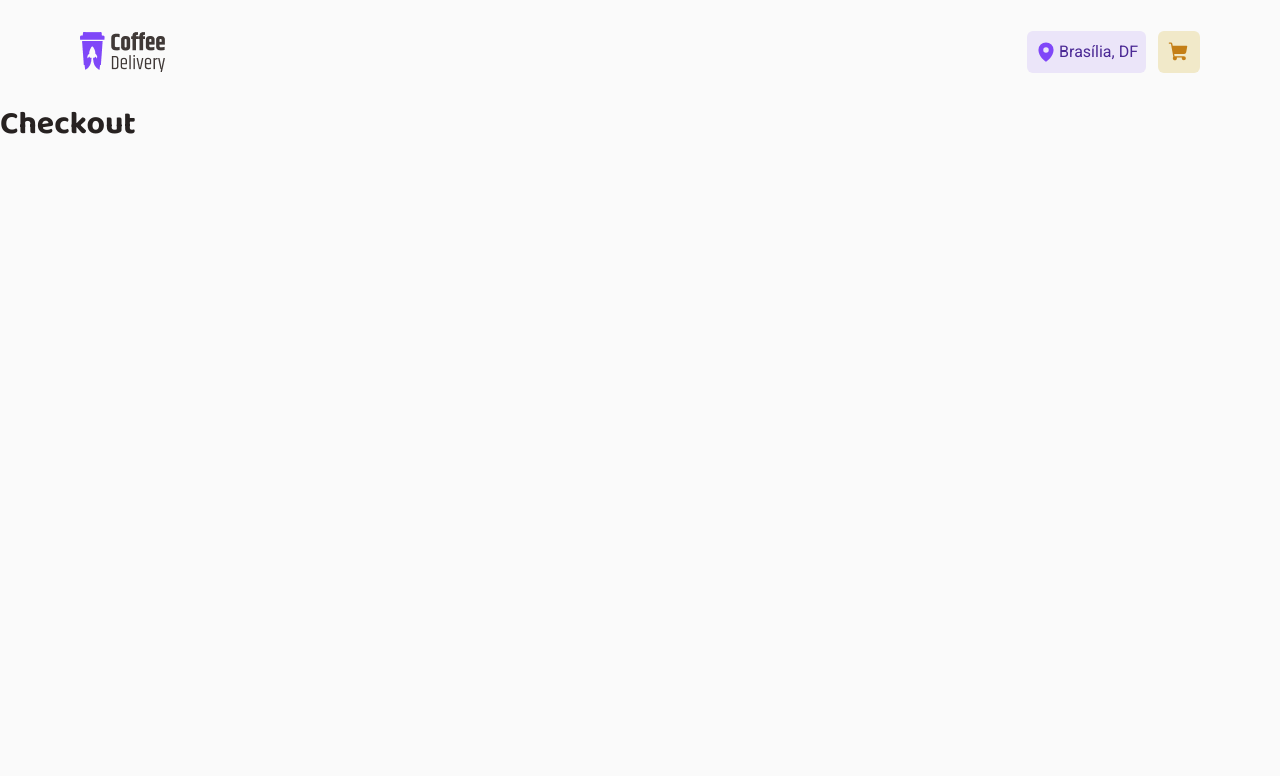
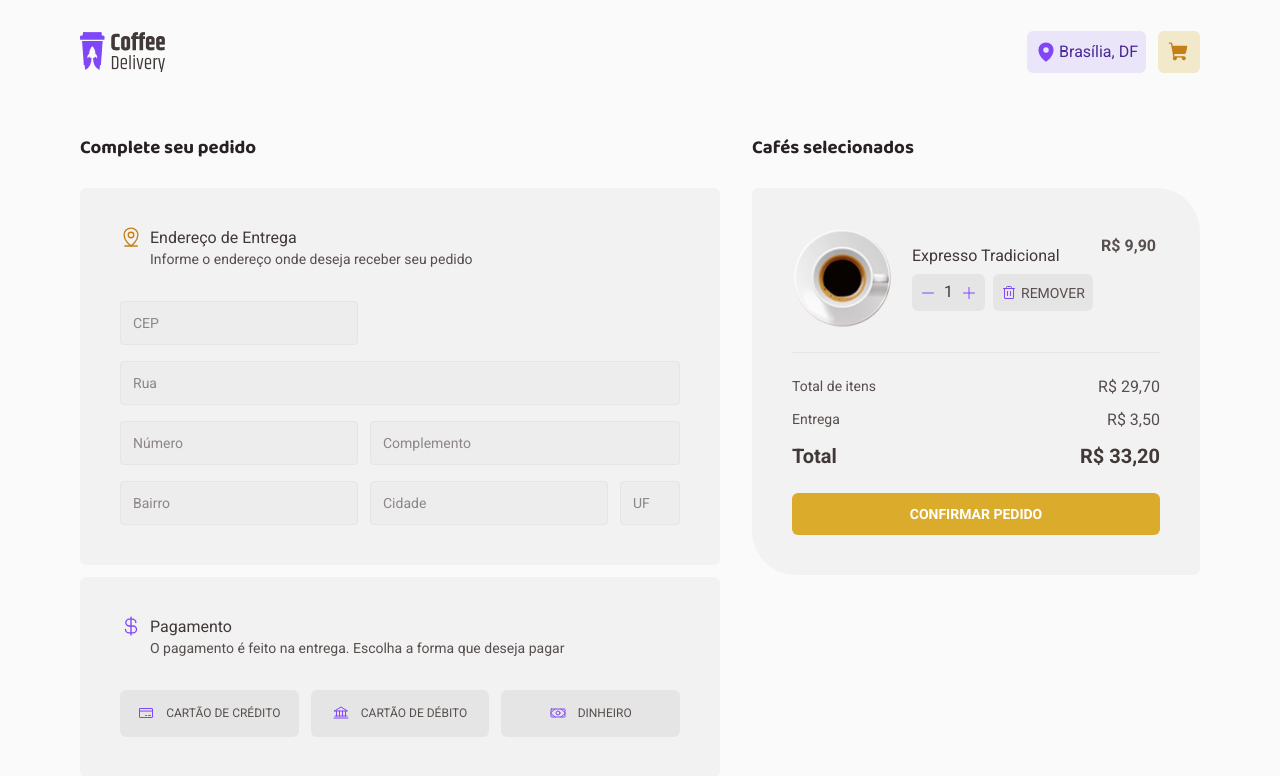
Before and after one commit to devjpedro/coffee-delivery, a React (Vite) app: page /checkout in a window 1280 px wide. Shown: the top 776 px of the page. Built offline with nearby package versions, Linux system fonts and the light colour scheme.

Commit message:
criando a página de checkout

```diff
--- a/src/pages/Checkout/index.tsx
+++ b/src/pages/Checkout/index.tsx
@@ -1,7 +1,134 @@
+import {
+  Bank,
+  CreditCard,
+  CurrencyDollar,
+  MapPinLine,
+  Minus,
+  Money,
+  Plus,
+  Trash,
+} from "phosphor-react";
+import { useNavigate } from "react-router-dom";
+import ExpressoImg from "../../assets/CoffeeImages/expresso.png";
+import {
+  ActionsCoffee,
+  AddressContainer,
+  AddressForm,
+  AmountCounter,
+  CheckoutCoffee,
+  CheckoutContainer,
+  Coffee,
+  CoffeePrice,
+  CompleteOrder,
+  ConfirmOrder,
+  MainContainer,
+  OrderSummary,
+  PaymentContainer,
+  PaymentMethod,
+  RemoveButton,
+  SelectedCoffees,
+} from "./styled";
+
 export default function Checkout() {
+  const navigate = useNavigate();
+
   return (
-    <div>
-      <h1>Checkout</h1>
-    </div>
-  )
+    <MainContainer>
+      <CompleteOrder>
+        <h3>Complete seu pedido</h3>
+        <AddressContainer>
+          <span className="address">
+            <MapPinLine size={22} />
+            Endereço de Entrega
+          </span>
+          <p>Informe o endereço onde deseja receber seu pedido</p>
+          <AddressForm>
+            <input type="number" placeholder="CEP" className="cep" />
+            <input type="text" placeholder="Rua" className="street" />
+            <input
+              type="number"
+              placeholder="Número"
+              className="numberAddress"
+            />
+            <input
+              type="text"
+              placeholder="Complemento"
+              className="complement"
+            />
+            <input type="text" placeholder="Bairro" className="district" />
+            <input type="text" placeholder="Cidade" className="city" />
+            <input type="text" placeholder="UF" className="uf" maxLength={2} />
+          </AddressForm>
+        </AddressContainer>
+        <PaymentContainer>
+          <span className="payment">
+            <CurrencyDollar size={22} />
+            Pagamento
+          </span>
+          <p>
+            O pagamento é feito na entrega. Escolha a forma que deseja pagar
+          </p>
+          <PaymentMethod>
+            <button>
+              <CreditCard size={16} /> Cartão de Crédito
+            </button>
+            <button>
+              <Bank size={16} />
+              Cartão de Débito
+            </button>
+            <button>
+              <Money size={16} />
+              Dinheiro
+            </button>
+          </PaymentMethod>
+        </PaymentContainer>
+      </CompleteOrder>
+      <SelectedCoffees>
+        <h3>Cafés selecionados</h3>
+        <CheckoutContainer>
+          <CheckoutCoffee>
+            <Coffee>
+              <img src={ExpressoImg} alt="" />
+              <ActionsCoffee>
+                <span>Expresso Tradicional</span>
+                <div>
+                  <AmountCounter>
+                    <button>
+                      <Minus />
+                    </button>
+                    <span>1</span>
+                    <button>
+                      <Plus />
+                    </button>
+                  </AmountCounter>
+                  <RemoveButton>
+                    <Trash size={16} />
+                    Remover
+                  </RemoveButton>
+                </div>
+              </ActionsCoffee>
+            </Coffee>
+            <CoffeePrice>R$ 9,90</CoffeePrice>
+          </CheckoutCoffee>
+          <OrderSummary>
+            <div>
+              <p>Total de itens</p>
+              <span>R$ 29,70</span>
+            </div>
+            <div>
+              <p>Entrega</p>
+              <span>R$ 3,50</span>
+            </div>
+            <div>
+              <strong>Total</strong>
+              <strong>R$ 33,20</strong>
+            </div>
+          </OrderSummary>
+          <ConfirmOrder onClick={() => navigate("/success")}>
+            Confirmar pedido
+          </ConfirmOrder>
+        </CheckoutContainer>
+      </SelectedCoffees>
+    </MainContainer>
+  );
 }
--- /dev/null
+++ b/src/pages/Checkout/styled.ts
@@ -0,0 +1,307 @@
+import styled from "styled-components";
+
+export const MainContainer = styled.main`
+  max-width: 70rem;
+  width: 100%;
+  margin: 2rem auto;
+  display: flex;
+  gap: 2rem;
+  flex-wrap: wrap;
+
+  @media (max-width: 1200px) {
+    padding-left: 1.5rem;
+    padding-right: 1.5rem;
+  }
+
+  @media (max-width: 600px) {
+    padding-left: 1.25rem;
+    padding-right: 1.25rem;
+  }
+`;
+
+export const CompleteOrder = styled.div`
+  flex: 1;
+  max-width: 40rem;
+  display: flex;
+  flex-direction: column;
+  gap: 0.75rem;
+
+  h3 {
+    margin-bottom: 1rem;
+  }
+
+  span {
+    display: flex;
+    justify-content: start;
+    align-items: center;
+    gap: 0.5rem;
+    line-height: 0;
+    color: ${(props) => props.theme["base-800"]};
+  }
+
+  span svg {
+    margin-top: -0.12rem;
+  }
+
+  .address svg {
+    color: ${(props) => props.theme["yellow-700"]};
+  }
+
+  .payment svg {
+    color: ${(props) => props.theme["purple-500"]};
+  }
+
+  p {
+    margin-left: 30px;
+    margin-top: 0.125rem;
+    font-size: 0.875rem;
+    color: ${(props) => props.theme["base-700"]};
+  }
+`;
+
+export const AddressContainer = styled.div`
+  background-color: ${(props) => props.theme["base-200"]};
+  padding: 2.5rem;
+  border-radius: 6px;
+
+  @media (max-width: 600px) {
+    padding-left: 1.25rem;
+    padding-right: 1.25rem;
+  }
+`;
+
+export const AddressForm = styled.form`
+  margin-top: 2rem;
+  display: grid;
+  grid-template-columns: 1fr 1fr 3.75rem;
+  gap: 1rem 0.75rem;
+
+  .street {
+    grid-column: 1 / -1;
+  }
+
+  .complement {
+    grid-column: 2 / -1;
+  }
+
+  input {
+    background-color: ${(props) => props.theme["base-300"]};
+    border: 1px solid ${(props) => props.theme["base-400"]};
+    border-radius: 4px;
+    padding: 0.75rem;
+    color: ${(props) => props.theme["base-700"]};
+    font-size: 0.875rem;
+    width: 100%;
+  }
+
+  input::placeholder {
+    font-size: 0.875rem;
+    color: ${(props) => props.theme["base-600"]};
+  }
+`;
+export const PaymentContainer = styled.div`
+  background-color: ${(props) => props.theme["base-200"]};
+  padding: 2.5rem;
+  border-radius: 6px;
+  @media (max-width: 600px) {
+    padding-left: 1.25rem;
+    padding-right: 1.25rem;
+  }
+`;
+export const PaymentMethod = styled.div`
+  display: flex;
+  flex-wrap: wrap;
+  gap: 0.75rem;
+  margin-top: 2rem;
+
+  button {
+    flex: 1;
+    background-color: ${(props) => props.theme["base-400"]};
+    border: 0;
+    border-radius: 6px;
+    padding: 1rem;
+    font-size: 0.75rem;
+    text-transform: uppercase;
+    color: ${(props) => props.theme["base-700"]};
+    display: flex;
+    gap: 0.75rem;
+    justify-content: center;
+    align-items: center;
+    cursor: pointer;
+  }
+
+  button svg {
+    color: ${(props) => props.theme["purple-500"]};
+    line-height: 0;
+    margin-top: -0.1rem;
+  }
+
+  button:hover {
+    background-color: ${(props) => props.theme["base-500"]};
+    transition: all 0.2s;
+  }
+`;
+
+export const SelectedCoffees = styled.div`
+  flex: 1;
+  max-width: 28rem;
+  display: flex;
+  flex-direction: column;
+  gap: 0.75rem;
+
+  h3 {
+    margin-bottom: 1rem;
+  }
+`;
+export const CheckoutContainer = styled.div`
+  background-color: ${(props) => props.theme["base-200"]};
+  border-top-left-radius: 6px;
+  border-bottom-left-radius: 44px;
+  border-top-right-radius: 44px;
+  border-bottom-right-radius: 6px;
+  padding: 2.5rem;
+  @media (max-width: 600px) {
+    padding-left: 1.25rem;
+    padding-right: 1.25rem;
+  }
+`;
+export const CheckoutCoffee = styled.div`
+  display: flex;
+  justify-content: space-between;
+  align-items: start;
+  padding-bottom: 1.5rem;
+  margin-bottom: 1.5rem;
+  border-bottom: 1px solid ${(props) => props.theme["base-400"]};
+
+  @media (max-width: 600px) {
+    flex-direction: column;
+    justify-content: center;
+    align-items: center;
+  }
+`;
+
+export const Coffee = styled.div`
+  display: flex;
+  justify-content: center;
+  align-items: center;
+  gap: 1.25rem;
+
+  span {
+    color: ${(props) => props.theme["base-800"]};
+  }
+
+  @media (max-width: 600px) {
+    flex-direction: column;
+    justify-content: center;
+    align-items: center;
+    text-align: center;
+  }
+`;
+
+export const ActionsCoffee = styled.div`
+  display: flex;
+  flex-direction: column;
+  gap: 0.5rem;
+
+  div {
+    display: flex;
+  }
+`;
+
+export const AmountCounter = styled.div`
+  margin-right: 0.5rem;
+
+  background-color: ${(props) => props.theme["base-400"]};
+  border-radius: 6px;
+  padding: 0.5rem;
+  display: flex;
+  justify-content: center;
+  align-items: center;
+  gap: 0.5rem;
+
+  button {
+    line-height: 0;
+    background: none;
+    border: 0;
+    cursor: pointer;
+  }
+
+  svg {
+    color: ${(props) => props.theme["purple-500"]};
+  }
+`;
+
+export const RemoveButton = styled.button`
+  display: flex;
+  justify-content: center;
+  align-items: center;
+  line-height: 0;
+  gap: 0.25rem;
+  background-color: ${(props) => props.theme["base-400"]};
+  color: ${(props) => props.theme["base-700"]};
+  text-transform: uppercase;
+  font-size: 0.875rem;
+  border-radius: 6px;
+  border: 0;
+  padding: 0.5rem;
+  cursor: pointer;
+
+  &:hover {
+    background-color: ${(props) => props.theme["base-500"]};
+    transition: all 0.2s;
+  }
+
+  svg {
+    color: ${(props) => props.theme["purple-500"]};
+  }
+`;
+
+export const CoffeePrice = styled.span`
+  padding: 0.5rem 0.25rem;
+  font-weight: 700;
+  color: ${(props) => props.theme["base-700"]};
+`;
+
+export const OrderSummary = styled.div`
+  display: flex;
+  flex-direction: column;
+  gap: 0.75rem;
+  margin-bottom: 1.5rem;
+
+  div {
+    display: flex;
+    justify-content: space-between;
+
+    p {
+      color: ${(props) => props.theme["base-700"]};
+      font-size: 0.875rem;
+    }
+
+    span {
+      color: ${(props) => props.theme["base-700"]};
+    }
+
+    strong {
+      color: ${(props) => props.theme["base-800"]};
+      font-size: 1.25rem;
+      font-weight: bold;
+    }
+  }
+`;
+export const ConfirmOrder = styled.button`
+  width: 100%;
+  background-color: ${(props) => props.theme["yellow-500"]};
+  color: ${(props) => props.theme.white};
+  font-size: 0.875rem;
+  font-weight: bold;
+  text-transform: uppercase;
+  padding: 0.75rem;
+  border: 0;
+  border-radius: 6px;
+  cursor: pointer;
+
+  &:hover {
+    background-color: ${(props) => props.theme["yellow-700"]};
+    transition: all 0.2s;
+  }
+`;
```
